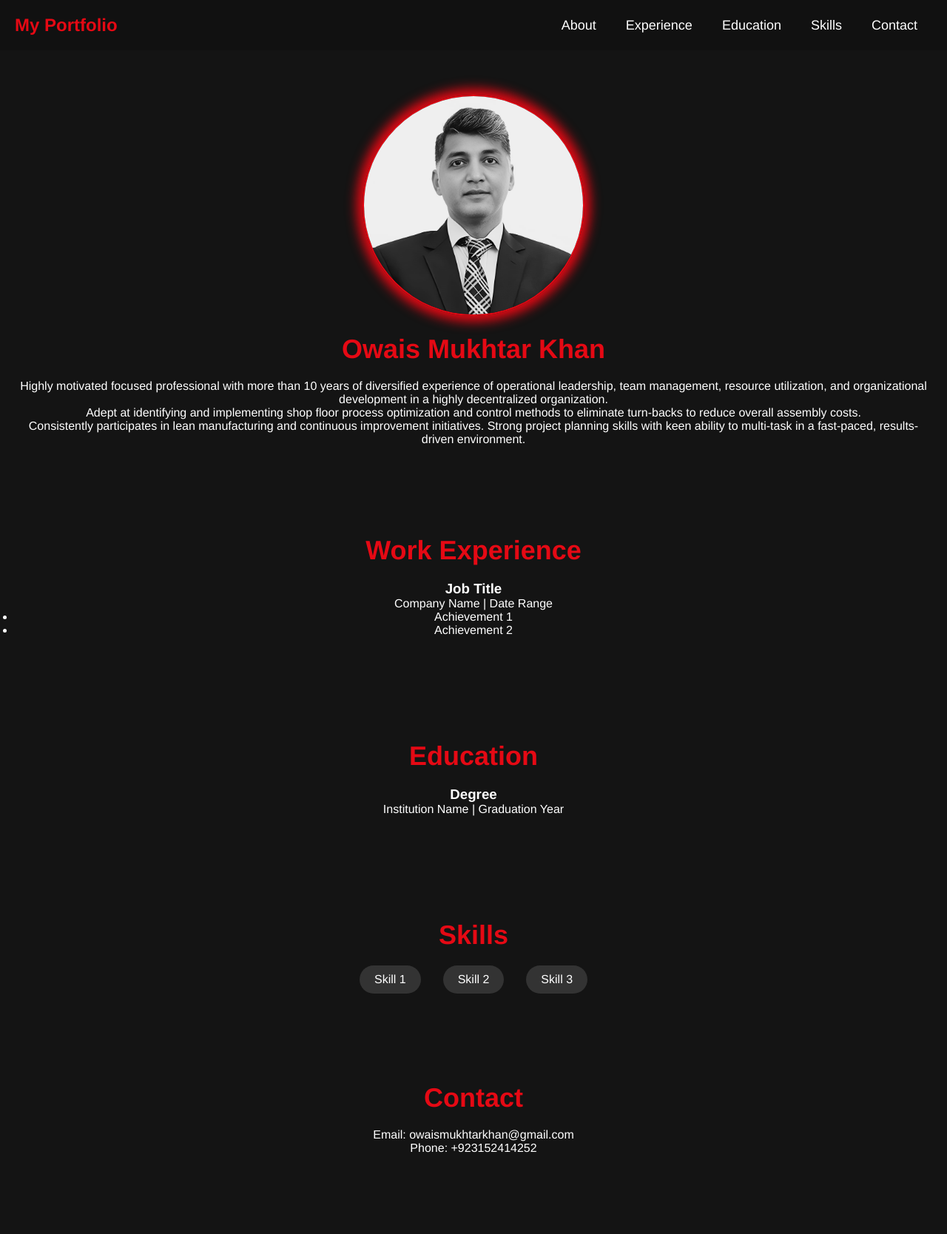
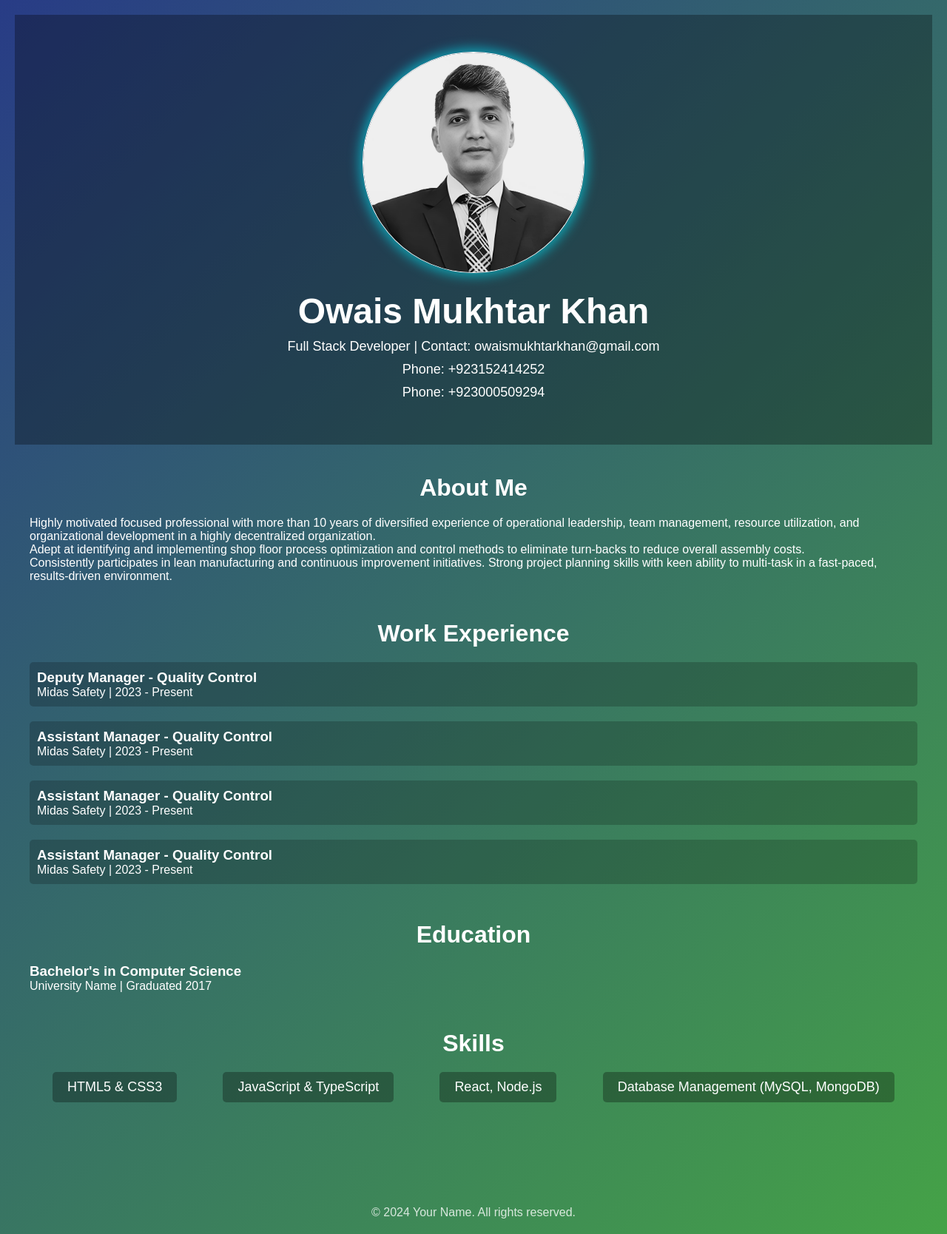
Before and after one commit to owaismukhtarkhan/Interactive-Resume, a plain HTML site: page index.html in a window 1280 px wide. Shown: the whole page at 74% size. Before the commit the page ends 1621 px from the top, so only its background shows below. Drawn offline with Linux system fonts and the light colour scheme.

Commit message:
overall change with new look

```diff
--- a/index.html
+++ b/index.html
@@ -3,71 +3,115 @@
 <head>
     <meta charset="UTF-8">
     <meta name="viewport" content="width=device-width, initial-scale=1.0">
-    <title>Interactive Resume</title>
+    <title>Interactive Resume Portfolio</title>
     <link rel="stylesheet" href="style.css">
 </head>
 <body>
     <header>
-        <nav class="navbar">
-            <div class="logo">
-                <h1>My Portfolio</h1>
+        <div class="intro">
+            <img src="/Interactive-Resume/Images/Profile-2.jpeg" alt="Profile Picture" class="profile-pic">
+            <h1>Owais Mukhtar Khan</h1>
+            <p>Full Stack Developer | Contact: owaismukhtarkhan@gmail.com</p>
+            <p>Phone: +923152414252</p>
+            <p>Phone: +923000509294</p>
         </div>
-            <ul class="nav-links">
-                <li><a href="#about">About</a></li>
-                <li><a href="#experience">Experience</a></li>
-                <li><a href="#education">Education</a></li>
-                <li><a href="#skills">Skills</a></li>
-                <li><a href="#contact">Contact</a></li>
-            </ul>
-        </nav>
     </header>
 
-    <section id="about" class="section">
-        <div class="content">
-            <img src="/Interactive-Resume/Images/Profile-2.jpeg" alt="Profile Picture" class="profile-pic">
-            <h2>Owais Mukhtar Khan</h2>
-            <p>Highly motivated focused professional with more than 10 years of diversified experience of operational leadership, team management, resource utilization, and organizational development in a highly decentralized organization.
-            <br>
-            Adept at identifying and implementing shop floor process optimization and control methods to eliminate turn-backs to reduce overall assembly costs.
-            <br>
-            Consistently participates in lean manufacturing and continuous improvement initiatives. Strong project planning skills with keen ability to multi-task in a fast-paced, results-driven environment.</p>
+    <main>
+        <section id="about">
+            <h2>About Me</h2>
+            <p>Highly motivated focused professional with more than 10 years of diversified experience of operational leadership, team management, resource utilization, and organizational development in a highly decentralized organization.</p>
+            <p>Adept at identifying and implementing shop floor process optimization and control methods to eliminate turn-backs to reduce overall assembly costs.</p>
+            <p>Consistently participates in lean manufacturing and continuous improvement initiatives. Strong project planning skills with keen ability to multi-task in a fast-paced, results-driven environment.</p>
+        </section>
+
+        <section id="experience">
+            <h2>Work Experience</h2>
+
+            <div class="experience-item">
+                <div class="experience-header" data-target="exp1">
+                    <h3>Deputy Manager - Quality Control</h3>
+                    <p>Midas Safety | 2023 - Present</p>
+                </div>
+                <div class="experience-details" id="exp1">
+                    <ul>
+                        <li>Accountable for resolving day-to-day quality issues on the shop floor and devising appropriate remedial actions.</li>
+                        <li>Responsible for monitoring testing and inspection processes and taking corrective measures as necessary.</li>
+                        <li>Review and develop inspection plans, Master Inspection Characteristics, and specifications.</li>
+                        <li>2</li>
+                        <li>2</li>
+                        <li>2</li>
+                        <li>2</li>
+                        <li>2</li>
+                        <li>2</li>
+                        <li>2</li>
+                    </ul>
+                </div>
+            </div>
+
+            <div class="experience-item">
+                <div class="experience-header" data-target="exp2">
+                    <h3>Assistant Manager - Quality Control</h3>
+                    <p>Midas Safety | 2023 - Present</p>
+                </div>
+                <div class="experience-details" id="exp2">
+                    <ul>
+                        <li>Developed customer-facing web applications using JavaScript and PHP.</li>
+                        <li>Collaborated with UX/UI teams to refine user experiences.</li>
+                    </ul>
+                </div>
+            </div>
+
+            <div class="experience-item"></div>
+                <div class="experience-header" data-target="exp2">
+                    <h3>Assistant Manager - Quality Control</h3>
+                    <p>Midas Safety | 2023 - Present</p>
+                </div>
+                <div class="experience-details" id="exp2">
+                    <ul>
+                        <li>Developed customer-facing web applications using JavaScript and PHP.</li>
+                        <li>Collaborated with UX/UI teams to refine user experiences.</li>
+                    </ul>
+                </div>
+            </div>
+
+            <div class="experience-item"></div>
+                <div class="experience-header" data-target="exp2">
+                    <h3>Assistant Manager - Quality Control</h3>
+                    <p>Midas Safety | 2023 - Present</p>
+                </div>
+                <div class="experience-details" id="exp2">
+                    <ul>
+                        <li>Developed customer-facing web applications using JavaScript and PHP.</li>
+                        <li>Collaborated with UX/UI teams to refine user experiences.</li>
+                    </ul>
+                </div>
+            </div>
+
+        </section>
+
+        <section id="education">
+            <h2>Education</h2>
+            <div class="education-item">
+                <h3>Bachelor's in Computer Science</h3>
+                <p>University Name | Graduated 2017</p>
             </div>
         </section>
 
-    <section id="experience" class="section">
-        <h2>Work Experience</h2>
-        <div class="experience-item">
-            <h3>Job Title</h3>
-            <p>Company Name | Date Range</p>
-            <ul>
-                <li>Achievement 1</li>
-                <li>Achievement 2</li>
-            </ul>
-        </div>
-    </section>
-
-    <section id="education" class="section">
-        <h2>Education</h2>
-        <div class="education-item">
-            <h3>Degree</h3>
-            <p>Institution Name | Graduation Year</p>
-        </div>
-    </section>
-
-    <section id="skills" class="section">
+        <section id="skills">
             <h2>Skills</h2>
             <ul class="skills-list">
-            <li>Skill 1</li>
-            <li>Skill 2</li>
-            <li>Skill 3</li>
+                <li>HTML5 & CSS3</li>
+                <li>JavaScript & TypeScript</li>
+                <li>React, Node.js</li>
+                <li>Database Management (MySQL, MongoDB)</li>
             </ul>
         </section>
+    </main>
 
-    <section id="contact" class="section">
-        <h2>Contact</h2>
-        <p>Email: owaismukhtarkhan@gmail.com</p>
-        <p>Phone: +923152414252</p>
-    </section>
+    <footer>
+        <p>© 2024 Your Name. All rights reserved.</p>
+    </footer>
 
     <script src="script.js"></script>
 </body>
--- a/script.js
+++ b/script.js
@@ -1,11 +1,15 @@
 // script.ts
-// Smooth scroll for navigation links
-var navLinks = document.querySelectorAll(".nav-links a");
-navLinks.forEach(function (link) {
-    link.addEventListener("click", function (event) {
-        event.preventDefault();
-        var targetSection = document.querySelector(link.getAttribute("href"));
-        targetSection === null || targetSection === void 0 ? void 0 : targetSection.scrollIntoView({ behavior: "smooth" });
+// Select all experience headers
+var experienceHeaders = document.querySelectorAll('.experience-header');
+// Add click event listeners to each header
+experienceHeaders.forEach(function (header) {
+    header.addEventListener('click', function () {
+        // Get the target id from the header's data attribute
+        var targetId = header.getAttribute('data-target');
+        var details = document.getElementById(targetId);
+        // Toggle the visibility of the details
+        if (details) {
+            details.classList.toggle('visible');
+        }
     });
 });
-// Optionally, you can add more interactive behaviors here.
--- a/style.css
+++ b/style.css
@@ -3,80 +3,101 @@
     margin: 0;
     padding: 0;
     box-sizing: border-box;
-    font-family: 'Helvetica', sans-serif;
 }
 
 body {
-    background-color: #141414;
-    color: white;
+    font-family: 'Arial', sans-serif;
+    background: linear-gradient(135deg, #283c86, #45a247);
+    color: #fff;
+    padding: 20px;
 }
 
-.navbar {
-    background-color: #111;
-    padding: 20px;
-    display: flex;
-    justify-content: space-between;
-    align-items: center;
+header {
+    text-align: center;
+    padding: 50px 20px;
+    background-color: rgba(0, 0, 0, 0.3);
 }
 
-.navbar .logo h1 {
-    color: #E50914;
+.intro h1 {
+    font-size: 48px;
+    font-weight: bold;
 }
 
-.nav-links {
-    list-style: none;
-    display: flex;
-}
-
-.nav-links li {
-    margin: 0 20px;
-}
-
-.nav-links a {
-    text-decoration: none;
-    color: white;
+.intro p {
     font-size: 18px;
-}
-
-.nav-links a:hover {
-    color: #E50914;
-}
-
-.section {
-    padding: 60px 20px;
-    text-align: center;
+    margin: 10px 0;
 }
 
 .profile-pic {
     width: 300px;
     border-radius: 50%;
+    border: 1px solid #fff;
+    box-shadow: 0 0 15px 5px rgba(4, 219, 235, 0.6);
     margin-bottom: 20px;
-    border: 2px solid #E50914;
-    box-shadow: 0 0 15px 8px #E50914;
+}
+
+main {
+    padding: 40px 20px;
+}
+
+section {
+    margin-bottom: 50px;
 }
 
 h2 {
-    font-size: 36px;
+    font-size: 32px;
+    margin-bottom: 20px;
+    text-align: center;
+}
+
+/* Work Experience Section */
+.experience-item {
     margin-bottom: 20px;
 }
 
-.experience-item, .education-item {
-    margin: 20px 0;
+.experience-header {
+    cursor: pointer;
+    background-color: rgba(0, 0, 0, 0.2);
+    padding: 10px;
+    border-radius: 5px;
+    transition: background-color 0.3s;
 }
 
+.experience-header:hover {
+    background-color: rgba(0, 0, 0, 0.3);
+}
+
+/* Initially hide the details */
+.experience-details {
+    display: none;
+    padding: 10px;
+    background-color: rgba(0, 0, 0, 0.1);
+    border-radius: 5px;
+    margin-top: 10px;
+}
+
+/* Visible details when toggled */
+.experience-details.visible {
+    display: block;
+}
+
+/* Skills Section */
 .skills-list {
-    list-style: none;
     display: flex;
-    justify-content: center;
+    justify-content: space-around;
+    list-style-type: none;
 }
 
 .skills-list li {
-    margin: 0 15px;
-    background-color: #333;
+    background-color: rgba(0, 0, 0, 0.3);
     padding: 10px 20px;
-    border-radius: 30px;
+    border-radius: 5px;
+    font-size: 18px;
 }
 
-.section h2 {
-    color: #E50914;
+footer {
+    text-align: center;
+    margin-top: 50px;
+    font-size: 16px;
+    opacity: 0.8;
 }
```
Also changed, not shown: 1 other file. Lines whose indentation alone changed are shown as unchanged.
